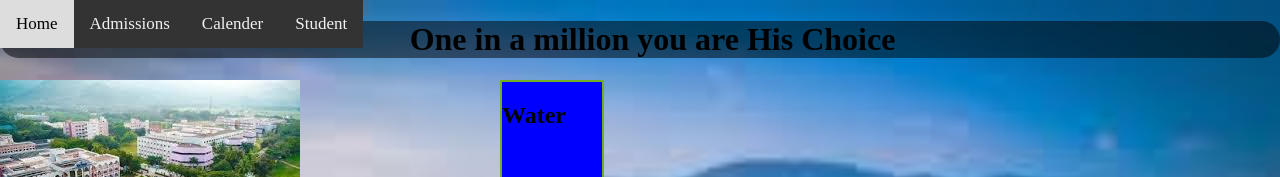
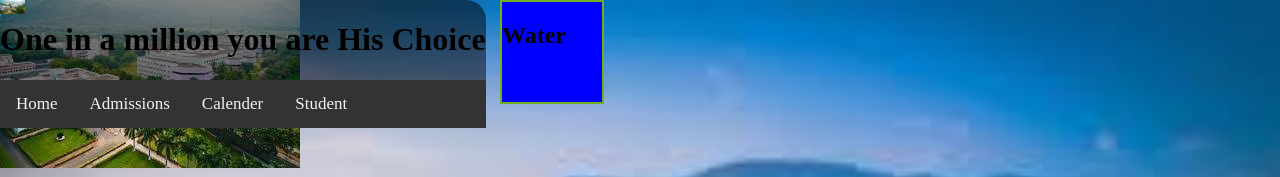
Before and after one commit to sudheerbattu5/urk17cs22777, a plain HTML site: page sudheerweb4.html in a window 1280 px wide. Shown: the top 177 px of the page. Drawn offline with Linux system fonts and the light colour scheme.

Commit message:
Update sudheerweb4.html

```diff
--- a/sudheerweb4.html
+++ b/sudheerweb4.html
@@ -18,10 +18,10 @@ and open the template in the editor.
         </style>
     </head>
     <body>
-        <div style='background-color:rgba(0,0,0,0.5);border-radius:20px;'>
+        <div style='background-color:rgba(0,0,0,0.5);border-radius:20px;position:fixed;top:0;'>
         <img style='float:left; 'src='sudheer1.jpg' width="25" height"25">
         <h1 align="center">One in a million you are His Choice</h1>
-            <nav style='position:fixed;top:0; width='100%'>
+            <nav width='100%'>
             <a href="Home.html">Home</a>
             <a href="Home.html">Admissions</a>
             <a href="Home.html">Calender</a>
```
